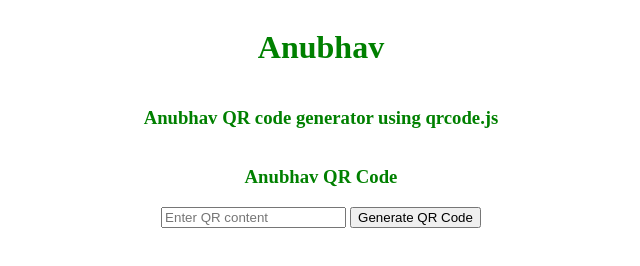
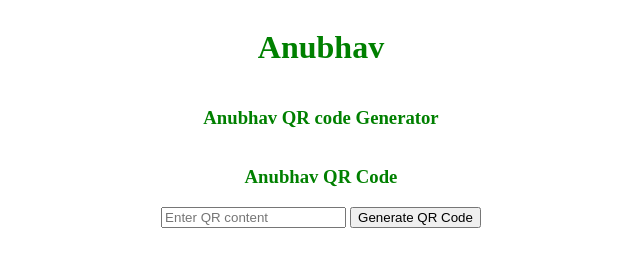
Before and after one commit to 123anubhav/qr_link, a plain HTML site: page index.html in a window 1280 px wide. Shown: the whole page, without its empty margins (319-959 px from the left). Drawn offline with Linux system fonts and the light colour scheme.

Commit message:
Update index.htmls

```diff
--- a/index.html
+++ b/index.html
@@ -34,7 +34,7 @@
 <body>
 	<header>
 		<h1>Anubhav</h1>
-		<h3>Anubhav QR code generator using qrcode.js</h3>
+		<h3>Anubhav QR code Generator</h3>
 		<h3>Anubhav QR Code</h3>
 	</header>
 	<main>
```
